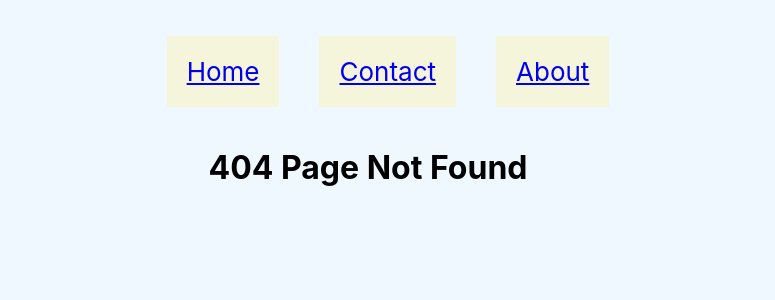
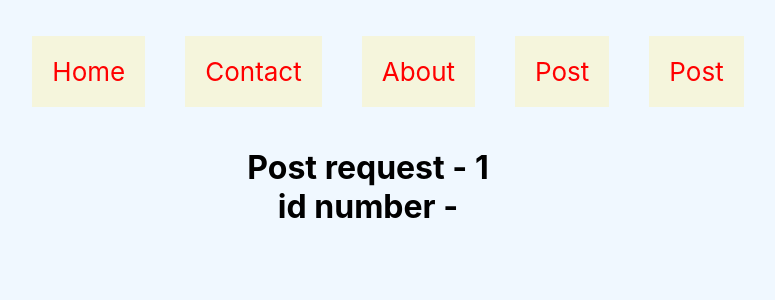
Before and after one commit to Furqan859/react-v6, a React (Create React App) app: page /post/1 in a window 1280 px wide. Before the commit this address had no page. Shown: the top 300 px of the page, without its empty margins (272-1047 px from the left). Built offline with nearby package versions, Linux system fonts and the light colour scheme.

Commit message:
add use params to make dynamic react router

```diff
--- a/src/App.js
+++ b/src/App.js
@@ -5,6 +5,7 @@ import Contact from './component/Contact';
 import About from './component/About';
 import Notfound from './Notfound';
 import Navbar from './Navbar';
+import Post from './component/Post';
 
 
 function App() {
@@ -14,9 +15,12 @@ function App() {
     <Navbar/>
     <Routes>
     <Route path="/" element={<Home/>}/>
-    <Route path="contact" element={<Contact/>}/>
-    <Route path="about" element={<About/>}/>
+    <Route path="/contact" element={<Contact/>}/>
+    <Route path="/about" element={<About/>}/>
+    <Route path="/post/:category" element={<Post/>}/>
+    <Route path="/post/:category/:id" element={<Post/>}/>
     <Route path="*" element={<Notfound/>}/>
+
       </Routes>
     </BrowserRouter>
     </div>
--- a/src/Navbar.css
+++ b/src/Navbar.css
@@ -22,6 +22,31 @@ li{
 
 }
 
-li > NavLink{
+.home{
+    color: red;
     text-decoration: none;
 }
+
+.home:focus{
+    color: green;
+}
+
+
+
+
+.contact{
+    color: red;
+    text-decoration: none;
+}
+.contact:active{
+    color: green;
+}
+
+
+.about{
+    color: red;
+    text-decoration: none;
+}
+.about:active{
+    color: green;
+}
--- a/src/Navbar.js
+++ b/src/Navbar.js
@@ -5,9 +5,11 @@ const Navbar = () => {
     return (
         <>
             <ul>
-                <li > <NavLink to="/" >Home</NavLink> </li>
-                <li> <NavLink to="/Contact">Contact</NavLink></li>
-                <li><NavLink to="/about">About</NavLink></li>
+                <li > <NavLink to="/"  className="home">Home</NavLink> </li>
+                <li> <NavLink to="/Contact" className="contact">Contact</NavLink></li>
+                <li><NavLink to="/about" className="about">About</NavLink></li>
+                <li><NavLink to="/post/mobile" className="about">Post</NavLink></li>
+                <li><NavLink to="/post/mobile/1" className="about">Post</NavLink></li>
             </ul>
 
         </>
--- /dev/null
+++ b/src/component/Post.js
@@ -0,0 +1,14 @@
+import React from 'react';
+import {useParams} from 'react-router-dom';
+
+function Post() {
+    let {category ,id} = useParams()
+    return (
+        <h1>
+            Post request -  {category} <br/>
+            id number - {id}
+        </h1>
+    );
+}
+
+export default Post;
```
